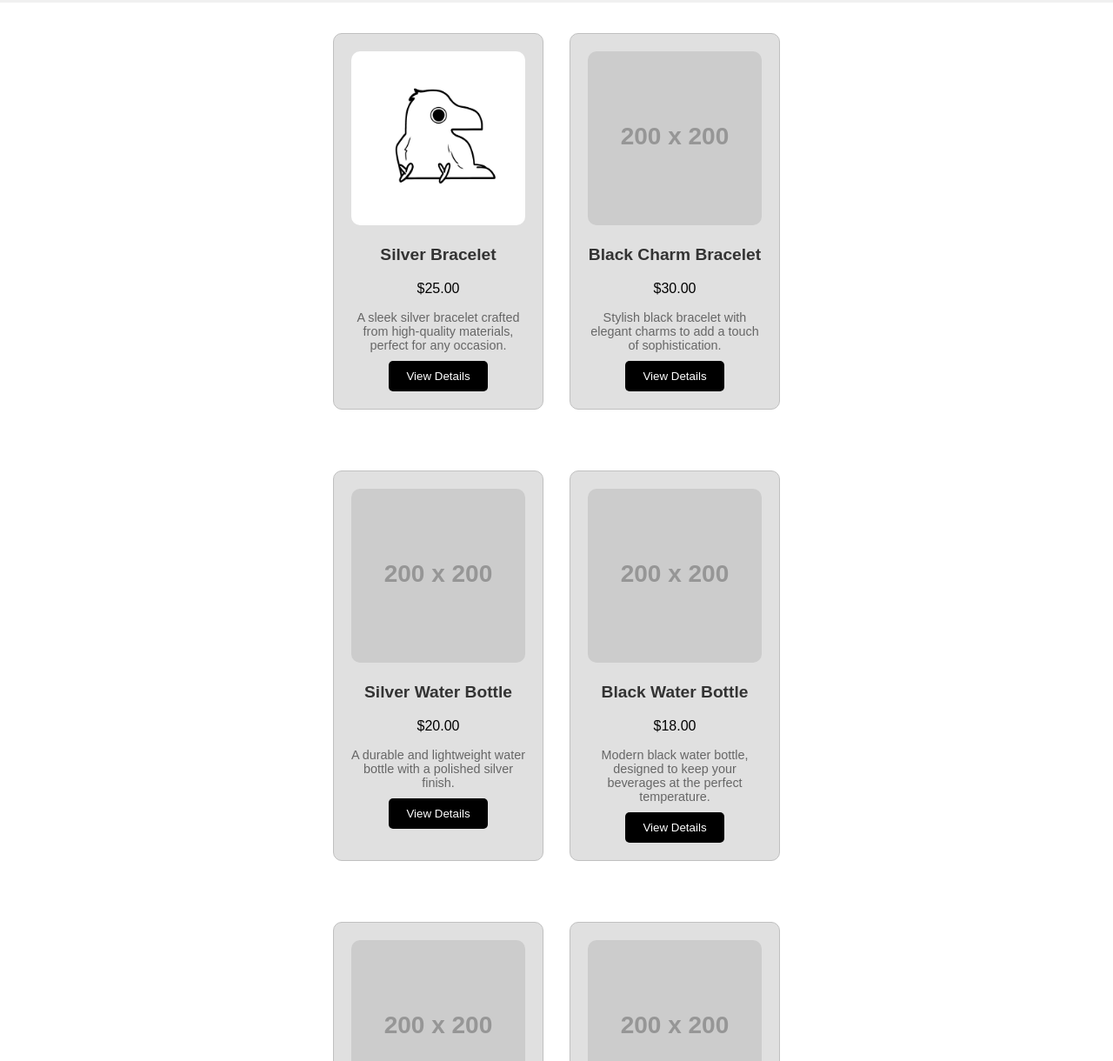
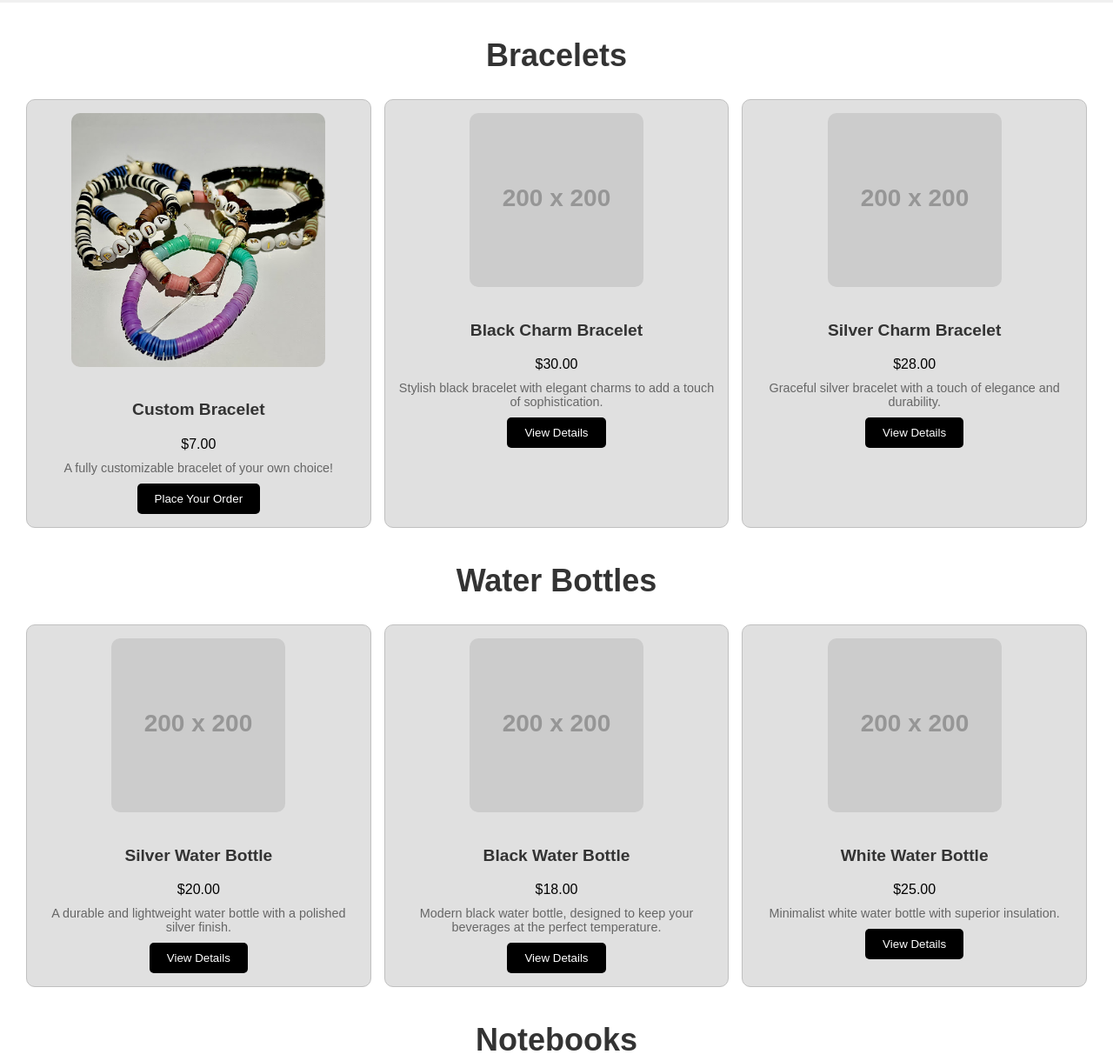
Before and after one commit to stuartervine/silvercrow, a plain HTML site: page docs/index.html in a window 1280 px wide. Shown: the part 488-1708 px from the top of the page at 87% size. Drawn offline with Linux system fonts and the light colour scheme; placeholder pictures from the web are drawn by us.

Commit message:
Added custom bracelet, and wired up payment link

```diff
--- a/docs/index.html
+++ b/docs/index.html
@@ -56,26 +56,27 @@
         }
 
         .products {
-            display: flex;
-            flex-wrap: wrap;
-            justify-content: center;
-            padding: 20px;
+            display: grid;
+            grid-template-columns: repeat(3, 1fr);
+            gap: 15px;
+            padding: 0 30px;
             background-color: #ffffff;
         }
 
         .product {
             background-color: #e0e0e0;
-            margin: 15px;
-            padding: 20px;
+            padding: 15px;
             border: 1px solid #c0c0c0;
             border-radius: 10px;
-            width: 200px;
             text-align: center;
+            min-height: 320px;
         }
 
         .product img {
-            max-width: 100%;
+            max-width: 80%;
+            height: auto;
             border-radius: 10px;
+            margin-bottom: 15px;
         }
 
         .product h3 {
@@ -83,10 +84,13 @@
             color: #333333;
         }
 
+        .product p {
+            margin: 10px 0;
+        }
+
         .product p.description {
             font-size: 0.9rem;
             color: #666666;
-            margin: 10px 0 10px;
         }
 
         .product button {
@@ -114,6 +118,26 @@
             margin: 0;
             font-size: 0.9rem;
         }
+
+        .section-title {
+            font-size: 1.5rem;  /* Smaller font size for section titles */
+            color: #333333;
+            text-align: center;
+            margin-top: 40px;
+            margin-bottom: 20px;
+        }
+
+        @media (max-width: 768px) {
+            .products {
+                grid-template-columns: repeat(2, 1fr);
+            }
+        }
+
+        @media (max-width: 480px) {
+            .products {
+                grid-template-columns: 1fr;
+            }
+        }
     </style>
 </head>
 <body>
@@ -135,13 +159,19 @@
     <p>Unique designs in silver, black, and white themes.</p>
 </div>
 
-<div class="products" id="bracelets">
+<!-- Bracelets Section -->
+<div class="section-title" id="bracelets">
+    <h2>Bracelets</h2>
+</div>
+<div class="products">
     <div class="product">
-        <img src="imgs/crow.jpg" alt="Silver Bracelet">
-        <h3>Silver Bracelet</h3>
-        <p>$25.00</p>
-        <p class="description">A sleek silver bracelet crafted from high-quality materials, perfect for any occasion.</p>
-        <button>View Details</button>
+        <img src="imgs/CM.jpg" alt="Custom Bracelet">
+        <h3>Custom Bracelet</h3>
+        <p>$7.00</p>
+        <p class="description">A fully customizable bracelet of your own choice!</p>
+        <a href="https://docs.google.com/forms/d/e/1FAIpQLSdt4LGWZ-GpKeELEp3tcKZY9gn5RI0-1-lt2azzTU4oXLrNvg/viewform?embedded=true" target="_blank">
+            <button type="button">Place Your Order</button>
+        </a>
     </div>
 
     <div class="product">
@@ -151,9 +181,21 @@
         <p class="description">Stylish black bracelet with elegant charms to add a touch of sophistication.</p>
         <button>View Details</button>
     </div>
+
+    <div class="product">
+        <img src="https://via.placeholder.com/200" alt="Silver Charm Bracelet">
+        <h3>Silver Charm Bracelet</h3>
+        <p>$28.00</p>
+        <p class="description">Graceful silver bracelet with a touch of elegance and durability.</p>
+        <button>View Details</button>
+    </div>
 </div>
 
-<div class="products" id="water-bottles">
+<!-- Water Bottles Section -->
+<div class="section-title" id="water-bottles">
+    <h2>Water Bottles</h2>
+</div>
+<div class="products">
     <div class="product">
         <img src="https://via.placeholder.com/200" alt="Silver Water Bottle">
         <h3>Silver Water Bottle</h3>
@@ -169,9 +211,21 @@
         <p class="description">Modern black water bottle, designed to keep your beverages at the perfect temperature.</p>
         <button>View Details</button>
     </div>
+
+    <div class="product">
+        <img src="https://via.placeholder.com/200" alt="White Water Bottle">
+        <h3>White Water Bottle</h3>
+        <p>$25.00</p>
+        <p class="description">Minimalist white water bottle with superior insulation.</p>
+        <button>View Details</button>
+    </div>
 </div>
 
-<div class="products" id="notebooks">
+<!-- Notebooks Section -->
+<div class="section-title" id="notebooks">
+    <h2>Notebooks</h2>
+</div>
+<div class="products">
     <div class="product">
         <img src="https://via.placeholder.com/200" alt="Silver Notebook">
         <h3>Silver Notebook</h3>
@@ -187,6 +241,14 @@
         <p class="description">Compact black notebook with a minimalist design, ideal for everyday use.</p>
         <button>View Details</button>
     </div>
+
+    <div class="product">
+        <img src="https://via.placeholder.com/200" alt="White Notebook">
+        <h3>White Notebook</h3>
+        <p>$17.00</p>
+        <p class="description">Bright white notebook for clean, modern notes.</p>
+        <button>View Details</button>
+    </div>
 </div>
 
 <footer>
```
Also changed, not shown: docs/imgs/CM.jpg (added).
